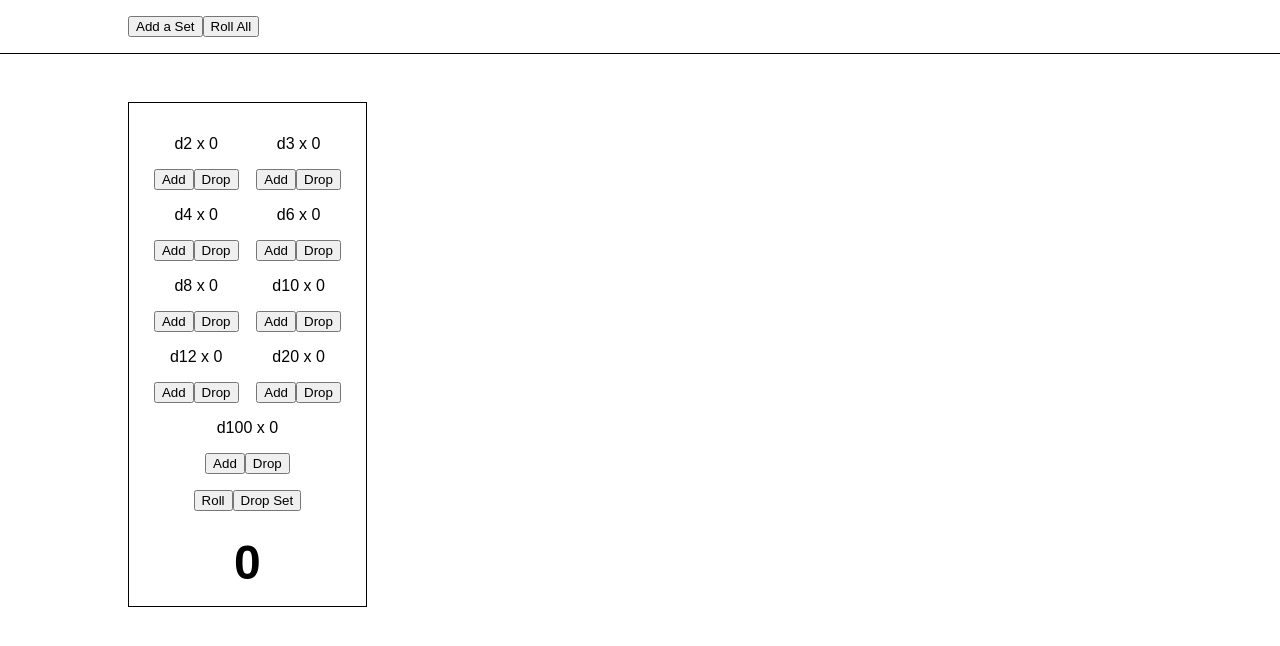
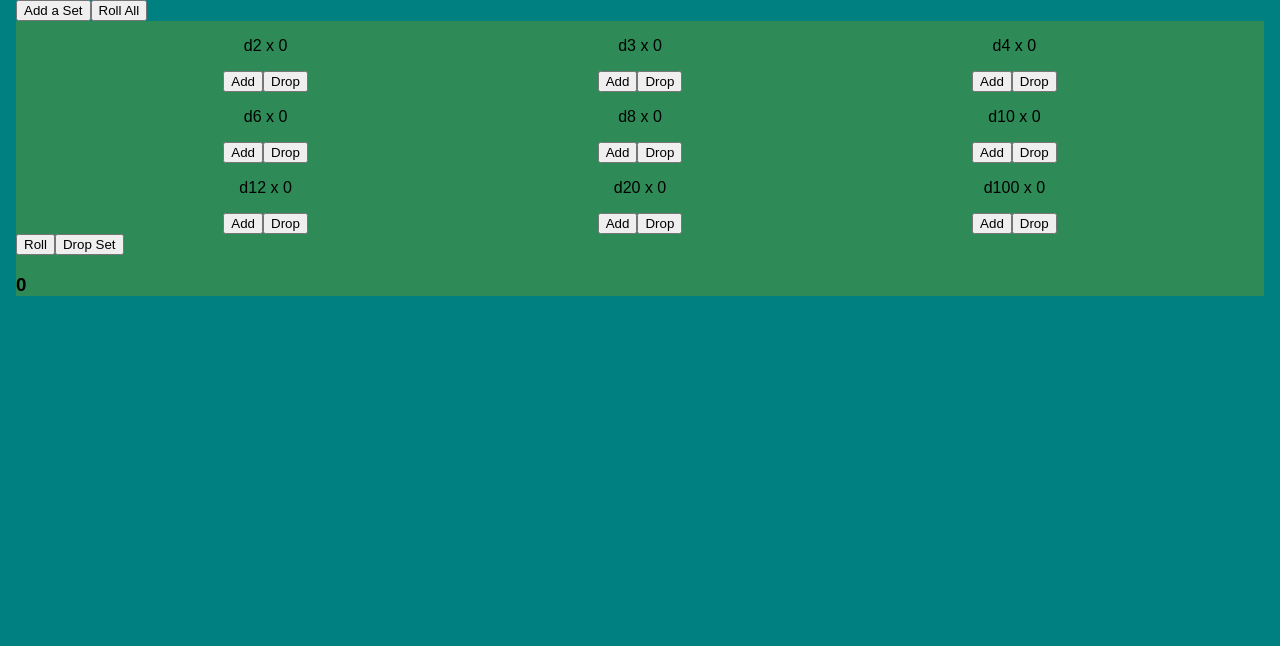
Before and after one commit to dwevins/all-you-need-is-dice, a React (Create React App) app: page / in a window 1280 px wide. Shown: the top 646 px of the page. Built offline with nearby package versions, Linux system fonts and the light colour scheme.

Commit message:
Grid-align die

```diff
--- a/src/App.css
+++ b/src/App.css
@@ -1,54 +1,26 @@
-.App {
-  text-align: center;
+* {
+  box-sizing: border-box;
 }
 
-.content-container {
-  width: 100%;
-  max-width: 64rem;
-  margin: 0 auto;
-  padding: 1rem 6rem;
-}
-
-header {
-  margin-bottom: 2rem;
-  border-bottom: 1px solid #000;
-}
-
-header > * {
-  display: inline-block;
-  text-align: left;
-}
-
-.sets-container {
-  display: flex;
-  flex-wrap: wrap;
-}
-
-.dice-set:not(:nth-child(4n+4)) {
-  margin-right: 1rem;
+.App {
+  background-color: teal;
+  width: 100vw;
+  height: 100vh;
+  padding: 0 2vh;
 }
 
 .dice-set {
-  display: inline-block;
-  margin-bottom: 1.5rem;
-  padding: 1rem;
-  max-width: 20rem;
-  flex-basis: 20%;
-  border: 1px solid #000;
+  width: 100%;
+  background-color: seagreen;
 }
 
-.dice-set .controls .dice-menu {
-  margin-bottom: 1rem;
+.dice-set .dice-menu {
+  display: flex;
+  flex-wrap: wrap;
+  justify-content: center;
 }
 
-.dice-set .controls .dice-menu > * {
-  display: inline-block;
-  width: 50%;
-  min-width: 6rem;
+.dice-menu .die-container {
+  width: 30%;
+  text-align: center;
 }
-
-.dice-set .results .result {
-  font-size: 3rem;
-  margin-top: 1.5rem;
-  margin-bottom: 0;
-}
```
